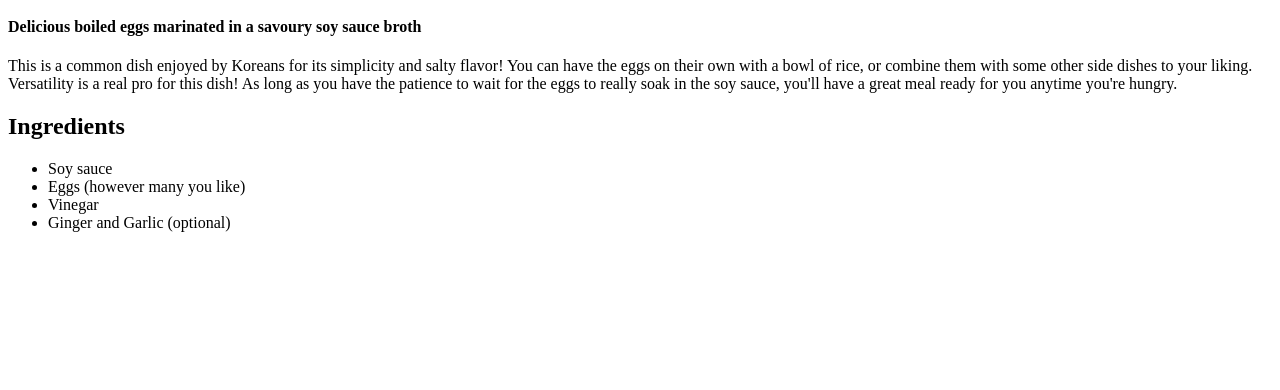
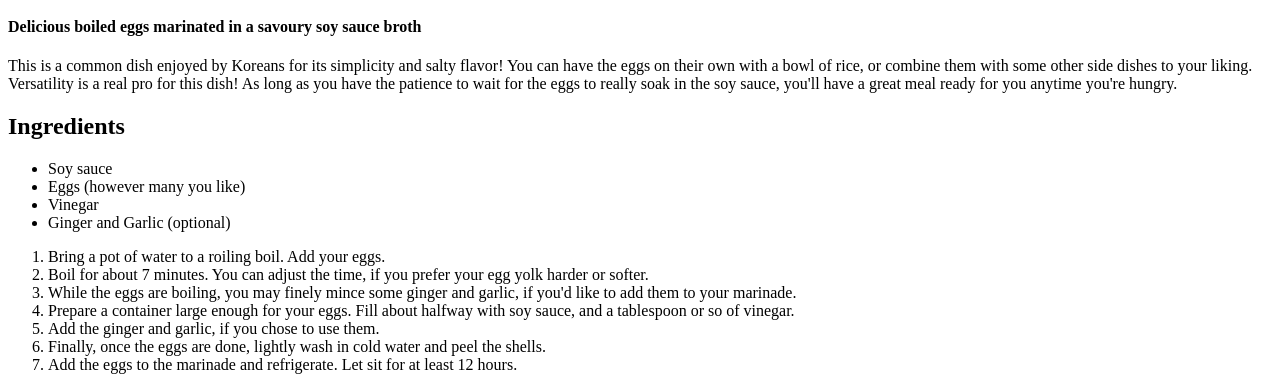
Before and after one commit to Kyosim/odin-recipes, a plain HTML site: page recipes/soy_marinated_egg.html in a window 1280 px wide. Shown: the part 434-824 px from the top of the page. Before the commit the page ends 800 px from the top, so only its background shows below. Drawn offline with Linux system fonts and the light colour scheme.

Commit message:
Add recipe instructions

```diff
--- a/recipes/soy_marinated_egg.html
+++ b/recipes/soy_marinated_egg.html
@@ -24,5 +24,14 @@
             <li>Vinegar</li>
             <li>Ginger and Garlic (optional)</li>
         </ul>
+        <ol>
+            <li>Bring a pot of water to a roiling boil. Add your eggs.</li>
+            <li>Boil for about 7 minutes. You can adjust the time, if you prefer your egg yolk harder or softer.</li>
+            <li>While the eggs are boiling, you may finely mince some ginger and garlic, if you'd like to add them to your marinade.</li>
+            <li>Prepare a container large enough for your eggs. Fill about halfway with soy sauce, and a tablespoon or so of vinegar.</li>
+            <li>Add the ginger and garlic, if you chose to use them.</li>
+            <li>Finally, once the eggs are done, lightly wash in cold water and peel the shells.</li>
+            <li>Add the eggs to the marinade and refrigerate. Let sit for at least 12 hours.</li>
+        </ol>
     </body>
 </html>
```
